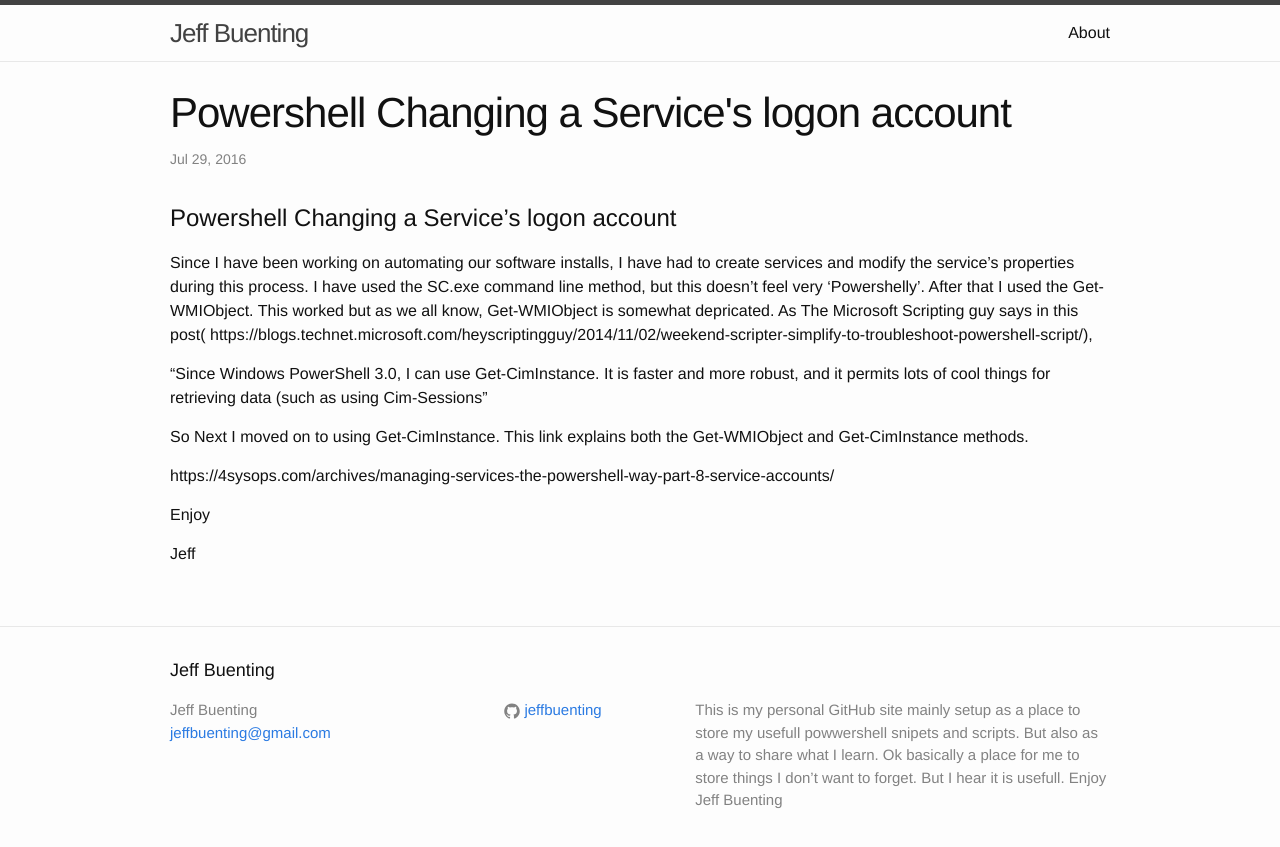
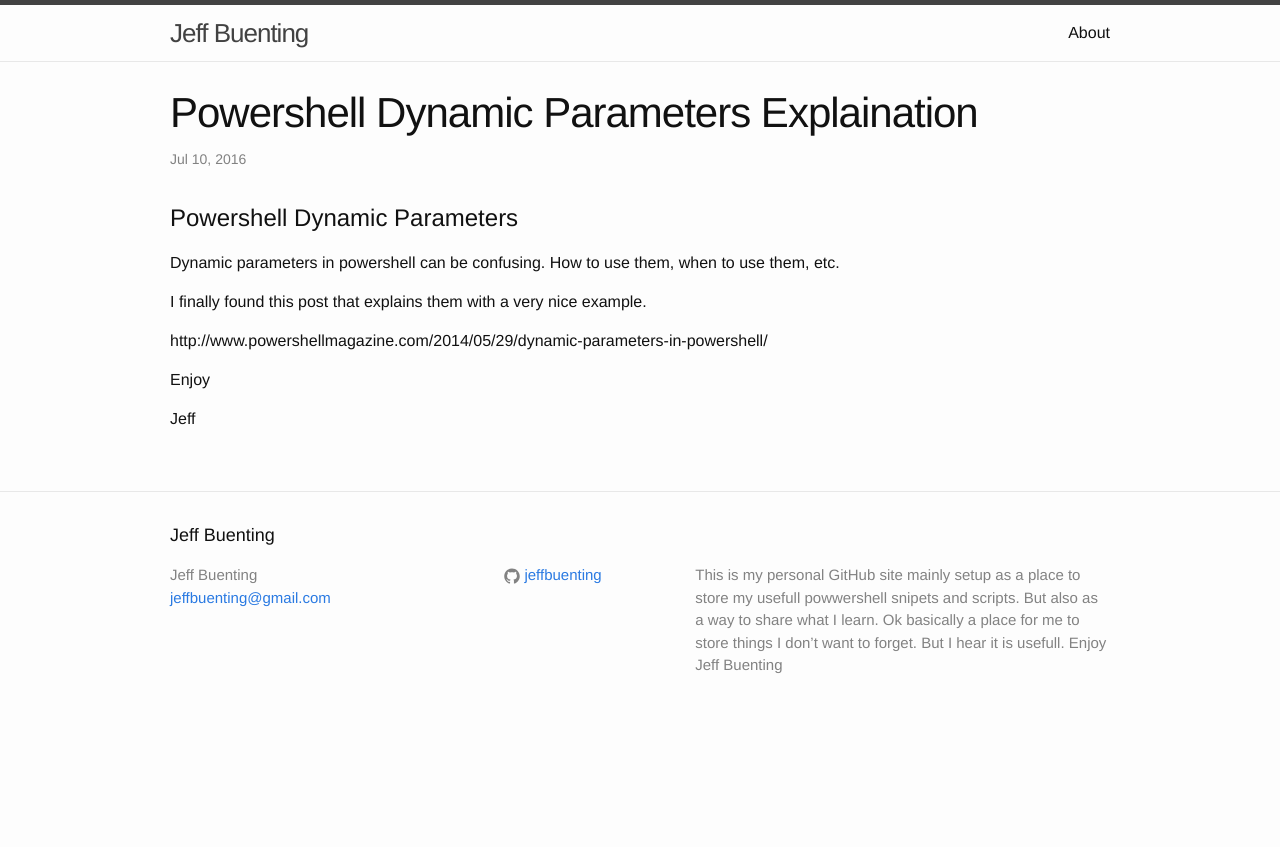
Before and after one commit to jeffbuenting/jeffbuenting.github.io, a Jekyll site: the page built from _posts/2016-07-07-PowershellDynamicParametersExplaination.markdown, in a window 1280 px wide. Shown: the top 847 px of the page. Built offline with Jekyll 4.4.1, drawn with Linux system fonts in a browser that asks for light colours.

Commit message:
Post - Restored lost post overwritten

```diff
--- a/_posts/2016-07-07-PowershellDynamicParametersExplaination.markdown
+++ b/_posts/2016-07-07-PowershellDynamicParametersExplaination.markdown
@@ -1,18 +1,16 @@
 ---
 layout: post
-title:  "Powershell Changing a Service's logon account"
-date:   2016-07-29 16:15:00 -0400
+title:  "Powershell Dynamic Parameters Explaination"
+date:   2016-07-10 10:11:00 -0400
 categories: Powershll
 ---
-# Powershell Changing a Service's logon account #
+# Powershell Dynamic Parameters #
 
-Since I have been working on automating our software installs, I have had to create services and modify the service's properties during this process.  I have used the SC.exe command line method, but this doesn't feel very 'Powershelly'.  After that I used the Get-WMIObject.  This worked but as we all know, Get-WMIObject is somewhat depricated.  As The Microsoft Scripting guy says in this post( https://blogs.technet.microsoft.com/heyscriptingguy/2014/11/02/weekend-scripter-simplify-to-troubleshoot-powershell-script/),
+Dynamic parameters in powershell can be confusing.  How to use them, when to use them, etc.
 
-"Since Windows PowerShell 3.0, I can use Get-CimInstance. It is faster and more robust, and it permits lots of cool things for retrieving data (such as using Cim-Sessions"
+I finally found this post that explains them with a very nice example.
 
-So Next I moved on to using Get-CimInstance.  This link explains both the Get-WMIObject and Get-CimInstance methods.
-
-https://4sysops.com/archives/managing-services-the-powershell-way-part-8-service-accounts/
+http://www.powershellmagazine.com/2014/05/29/dynamic-parameters-in-powershell/
 
 Enjoy
 
```
Also changed, not shown: _posts/2016-07-29-PowershellChangeServiceAccount.markdown (added, +19 -0 lines).
